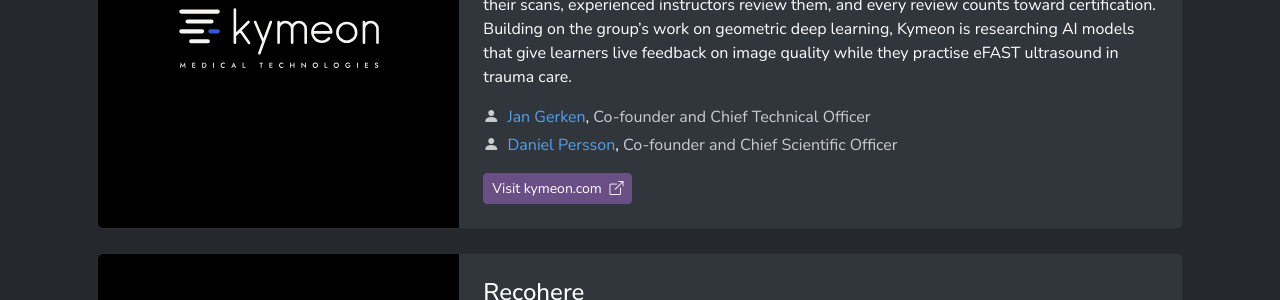
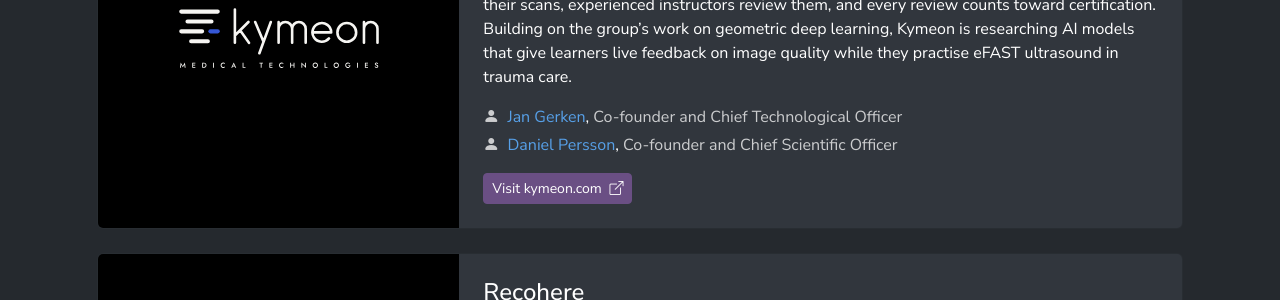
Before and after one commit to GAPinDNNs/gapindnns.github.io, a Jekyll site: the page built from _pages/ventures.md, in a window 1280 px wide and 1387 px high. Shown: the part 370-670 px from the top of the window. Built offline with Jekyll 4.4.1, drawn with Linux system fonts in a browser that asks for light colours; nearby versions of some CDN libraries.

Commit message:
Correct CTO abbreviation

```diff
--- a/_data/ventures.yml
+++ b/_data/ventures.yml
@@ -12,7 +12,7 @@
   founders:
     - name: Jan Gerken
       member: Jan_Gerken
-      role: Co-founder and Chief Technical Officer
+      role: Co-founder and Chief Technological Officer
     - name: Daniel Persson
       member: Daniel_Persson
       role: Co-founder and Chief Scientific Officer
```
